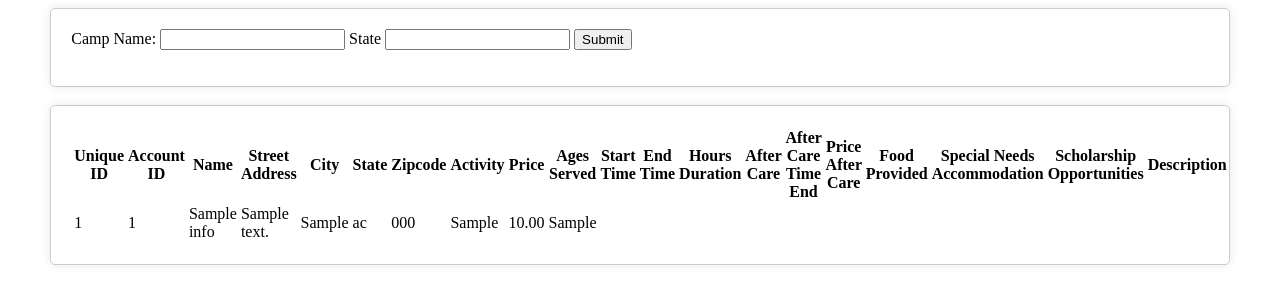
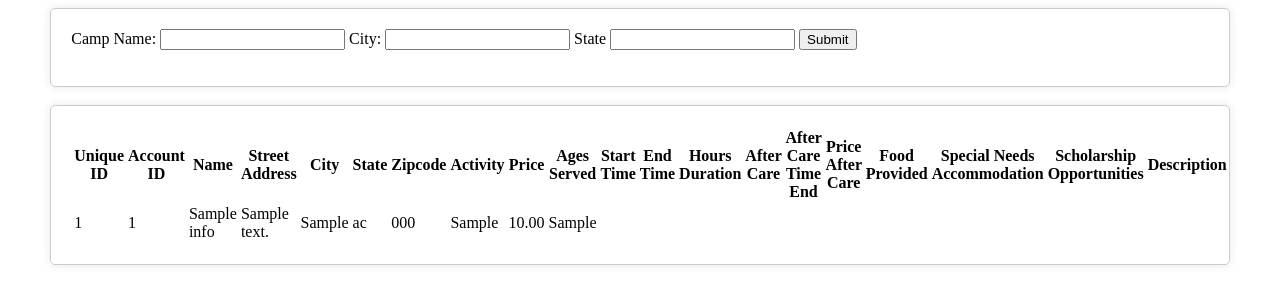
Before and after one commit to edreitlein/schoolsout, a PHP site: page /search.php in a window 1280 px wide. Shown: the top 304 px of the page. Run offline with PHP 8.4, Linux system fonts and the light colour scheme; tables that the repository leaves empty hold one stand-in row (values such as "Sample post"); data that the repository does not hold is empty.

Commit message:
search adds

```diff
--- a/search.php
+++ b/search.php
@@ -73,6 +73,9 @@ function displaySearchResult($row){
         <label for="name">Camp Name:</label>
         <input type="text" id="name" name="name">
 
+        <label for="city">City:</label>
+        <input type="text" id="city" name="city">
+
         <label for="State">State</label>
         <input type="text" id="state" name="state">
 
@@ -111,10 +114,13 @@ function displaySearchResult($row){
       if(isset($_GET["search"])){
         $name_to_search = $_GET["name"];//the name to search
         $state_to_search = $_GET["state"];
-        $stmt = $mysqli->prepare("SELECT * FROM camp_info WHERE name LIKE ? AND state LIKE ?");
+        $city_to_search = $_GET["city"];
+
+        $stmt = $mysqli->prepare("SELECT * FROM camp_info WHERE name LIKE ? AND state LIKE ? AND city LIKE ?");
         $name_to_search = '%'.$name_to_search.'%';
         $state_to_search = '%'.$state_to_search.'%';
-        $stmt->bind_param("ss",$name_to_search,$state_to_search);
+        $city_to_search = '%'.$city_to_search.'%';
+        $stmt->bind_param("sss",$name_to_search,$state_to_search,$city_to_search);
         $stmt->execute();
         $result=$stmt->get_result();
 
```
